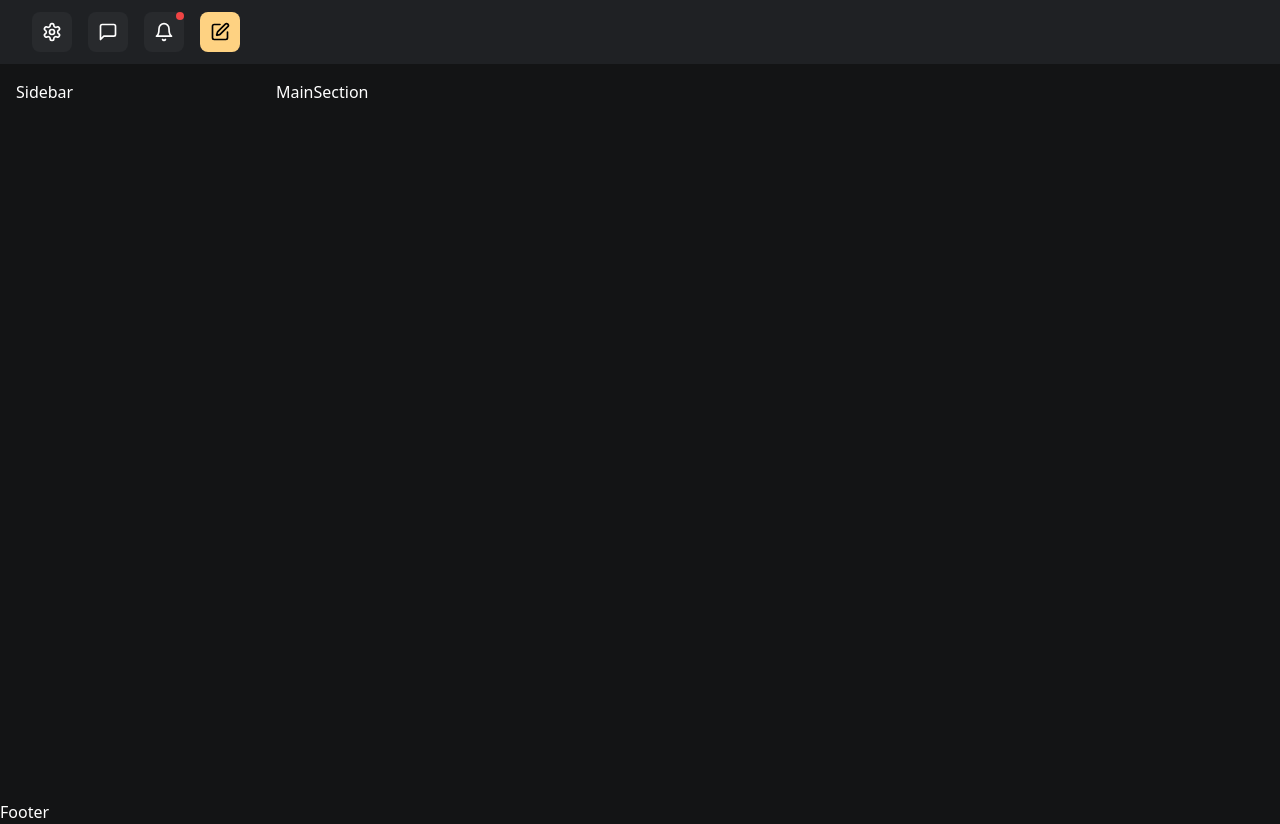
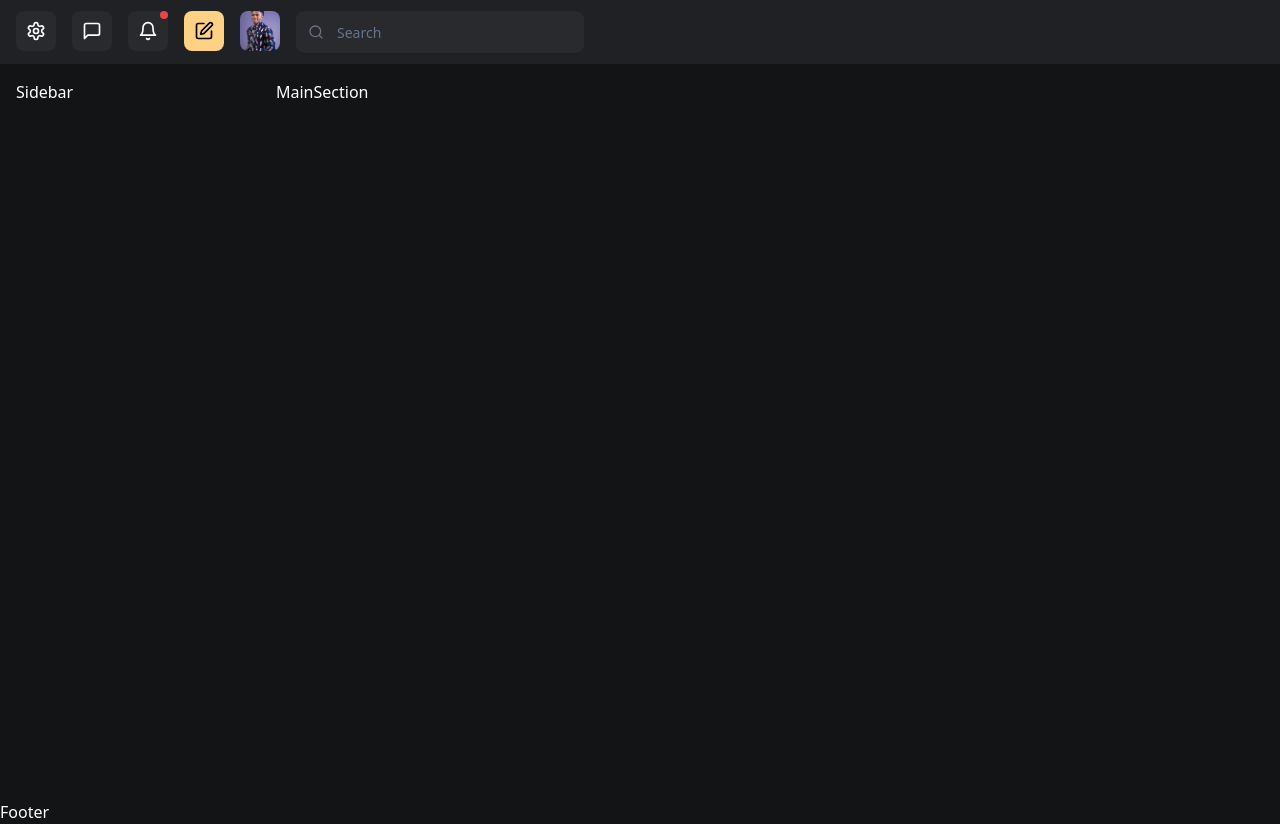
Before and after one commit to christienMD/social-media-hiker-app, a React (Vite) app: page / in a window 1280 px wide. Built offline with nearby package versions, Linux system fonts and the light colour scheme.

Commit message:
build the search input component

```diff
--- a/src/App.tsx
+++ b/src/App.tsx
@@ -5,7 +5,7 @@ import Sidebar from "./components/Sidebar";
 
 function App() {
   return (
-    <div className="bg-[#131415] min-h-screen text-white">
+    <div className="min-h-screen text-white">
       <div className="grid grid-cols-1 lg:grid-cols-[260px,1fr,1fr,1fr] grid-rows-[auto,1fr] min-h-screen">
         <Navbar className="col-span-full" />
         <Sidebar className="hidden lg:block" />
--- a/src/components/Navbar.tsx
+++ b/src/components/Navbar.tsx
@@ -1,12 +1,19 @@
-import { Settings, MessageSquare, Bell, Edit } from "lucide-react";
+import {
+  Settings,
+  MessageSquare,
+  Bell,
+  Edit,
+  Search as SearchIcon,
+} from "lucide-react";
 import IconBox from "./navbar/IconBox";
+import Search from "./navbar/Search";
 
 const Navbar = ({ className }: { className: string }) => {
   return (
     <nav
       className={`h-16 w-full bg-social-bg flex items-center px-4 ${className}`}
     >
-      <div className="flex space-x-4 p-4">
+      <div className="flex space-x-4">
         <IconBox
           icon={Settings}
           iconColor="text-white"
@@ -33,6 +40,17 @@ const Navbar = ({ className }: { className: string }) => {
           className="cursor-pointer"
           variant="yellow"
         />
+        <IconBox
+          avatarUrl="/images/mdprofile.jpg"
+          size="md"
+          className="cursor-pointer"
+        />
+        <Search
+          icon={SearchIcon}
+          placeholder="Search"
+          className="w-64 lg:w-72"
+          iconColor="text-gray-500"
+        />
       </div>
     </nav>
   );
--- a/src/components/navbar/IconBox.tsx
+++ b/src/components/navbar/IconBox.tsx
@@ -3,7 +3,7 @@ import { cn } from "@/lib/utils";
 import { Avatar, AvatarImage, AvatarFallback } from "@/components/ui/avatar";
 
 interface Props {
-  icon: LucideIcon;
+  icon?: LucideIcon;
   bgColor?: string;
   iconColor?: string;
   hasNotification?: boolean;
@@ -31,7 +31,7 @@ const IconBox = ({
 
   const variantClasses = {
     default: "hover:bg-[#131415]",
-    yellow: "hover:opacity-80",
+    yellow: "hover:opacity-75",
   };
 
   return (
@@ -56,9 +56,9 @@ const IconBox = ({
               {Icon && <Icon className={cn("w-1/2 h-1/2", iconColor)} />}
             </AvatarFallback>
           </Avatar>
-        ) : (
+        ) : Icon ? (
           <Icon className={cn("w-1/2 h-1/2", iconColor)} />
-        )}
+        ) : null}
       </div>
       {hasNotification && (
         <div className="absolute top-0 right-0 w-2 h-2 bg-red-500 rounded-full" />
--- /dev/null
+++ b/src/components/navbar/Search.tsx
@@ -0,0 +1,41 @@
+import { Input } from "@/components/ui/input";
+import { LucideIcon } from "lucide-react";
+import { cn } from "@/lib/utils";
+
+interface SearchProps {
+  icon?: LucideIcon;
+  placeholder?: string;
+  bgColor?: string;
+  iconColor?: string;
+  className?: string;
+}
+
+const Search = ({
+  icon: Icon,
+  placeholder = "Search...",
+  bgColor = "bg-social-bg-100",
+  iconColor = "text-gray-500",
+  className,
+}: SearchProps) => {
+  return (
+    <div className={cn("relative", className)}>
+      {Icon && (
+        <div className="absolute inset-y-0 left-3 flex items-center pointer-events-none">
+          <Icon className={cn("w-4 h-4", iconColor)} />
+        </div>
+      )}
+      <Input
+        type="text"
+        placeholder={placeholder}
+        className={cn(
+          bgColor,
+          "pl-10 pr-4 py-5 w-full text-white placeholder-gray-900",
+          "border-transparent focus:border-social-yellow focus:ring-1 focus:ring-social-yellow",
+          "rounded-lg"
+        )}
+      />
+    </div>
+  );
+};
+
+export default Search;
--- a/src/index.css
+++ b/src/index.css
@@ -27,7 +27,7 @@
     --chart-3: 197 37% 24%;
     --chart-4: 43 74% 66%;
     --chart-5: 27 87% 67%;
-    --radius: 0.5rem
+    --radius: 0.5rem;
   }
   .dark {
     --background: 222.2 84% 4.9%;
@@ -53,7 +53,7 @@
     --chart-2: 160 60% 45%;
     --chart-3: 30 80% 55%;
     --chart-4: 280 65% 60%;
-    --chart-5: 340 75% 55%
+    --chart-5: 340 75% 55%;
   }
 }
 @layer base {
@@ -61,6 +61,7 @@
     @apply border-border;
   }
   body {
-    @apply bg-background text-foreground;
+    background: #131415;
+    @apply text-foreground;
   }
 }
```
